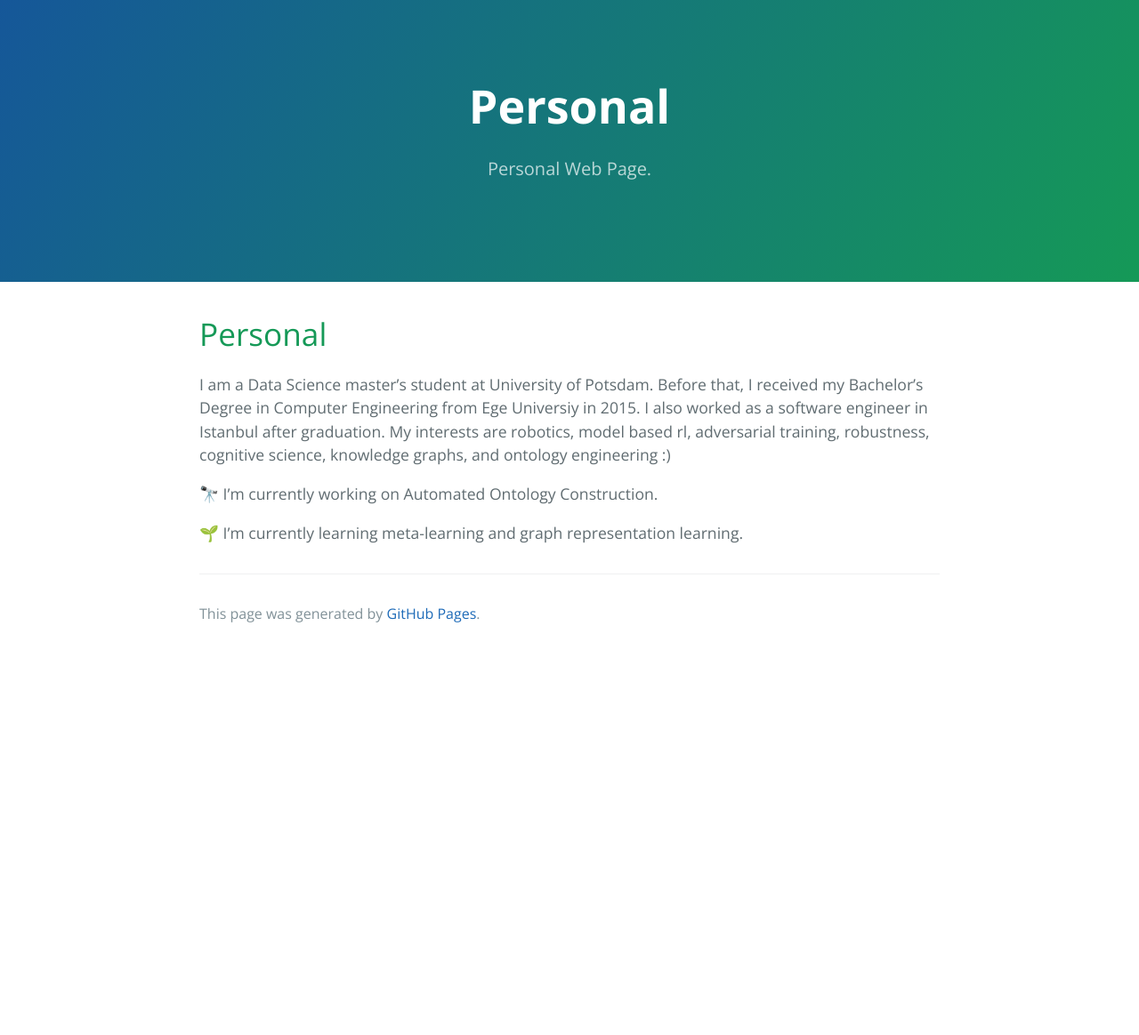
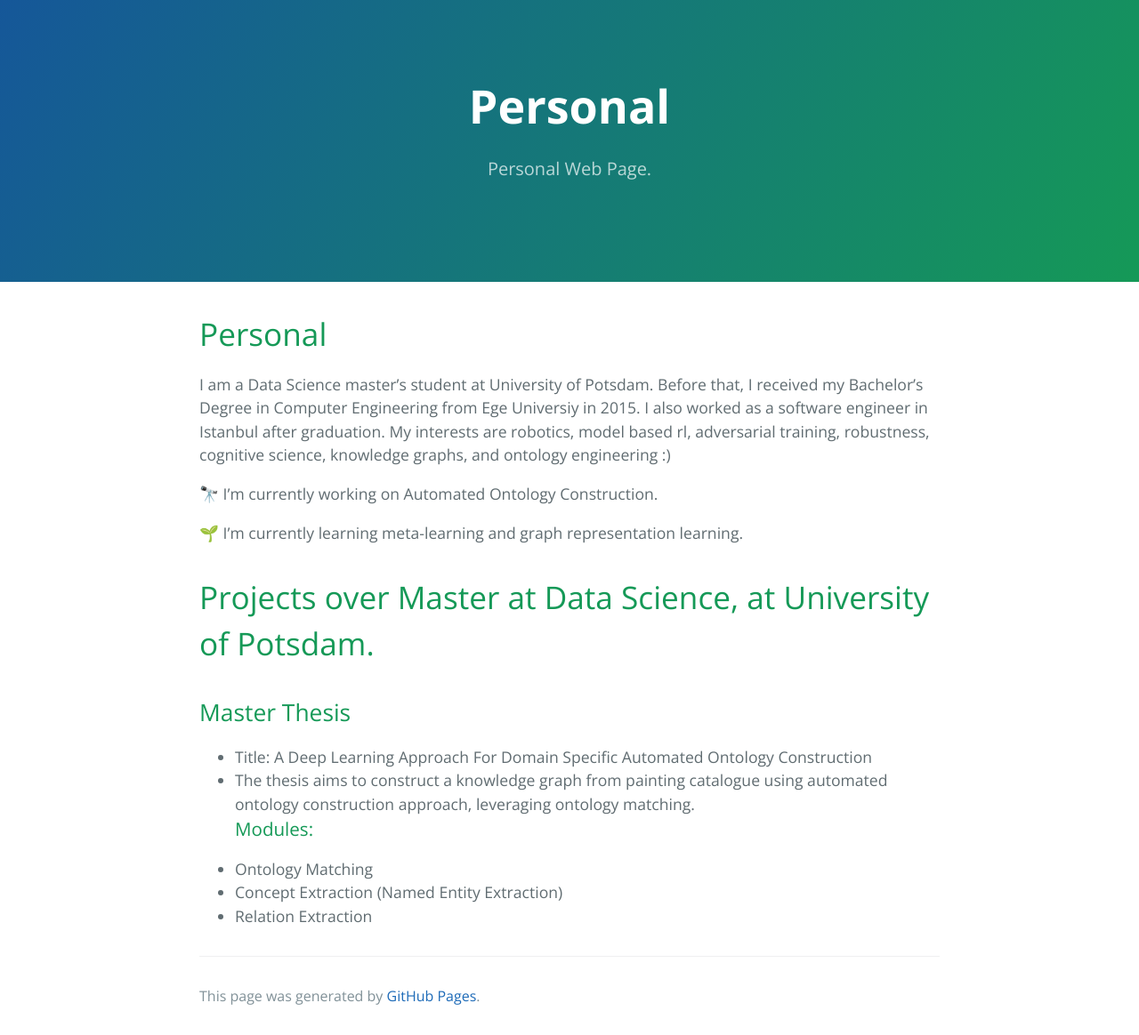
Before and after one commit to sefeoglu/sefeoglu.github.io, a Jekyll site: the page built from index.md, in a window 1280 px wide. Shown: the whole page at 89% size. Built offline with Jekyll 4.4.1, drawn with Linux system fonts in a browser that asks for light colours; our own code applies the rules of GitHub Pages for plain Markdown files; before the commit the page ends 900 px from its top, so only the background shows below that.

Commit message:
Update index.md

```diff
--- a/index.md
+++ b/index.md
@@ -10,3 +10,14 @@
 🔭 I’m currently working on Automated Ontology Construction.
 
 🌱 I’m currently learning  meta-learning and graph representation learning.
+
+
+# Projects over Master at Data Science, at University of Potsdam.
+
+## Master Thesis
+* Title: A Deep Learning Approach For Domain Specific Automated Ontology Construction
+* The thesis aims to construct a knowledge graph from painting catalogue using automated ontology construction approach, leveraging ontology matching.
+### Modules:
+* Ontology Matching
+* Concept Extraction (Named Entity Extraction)
+* Relation Extraction
```
